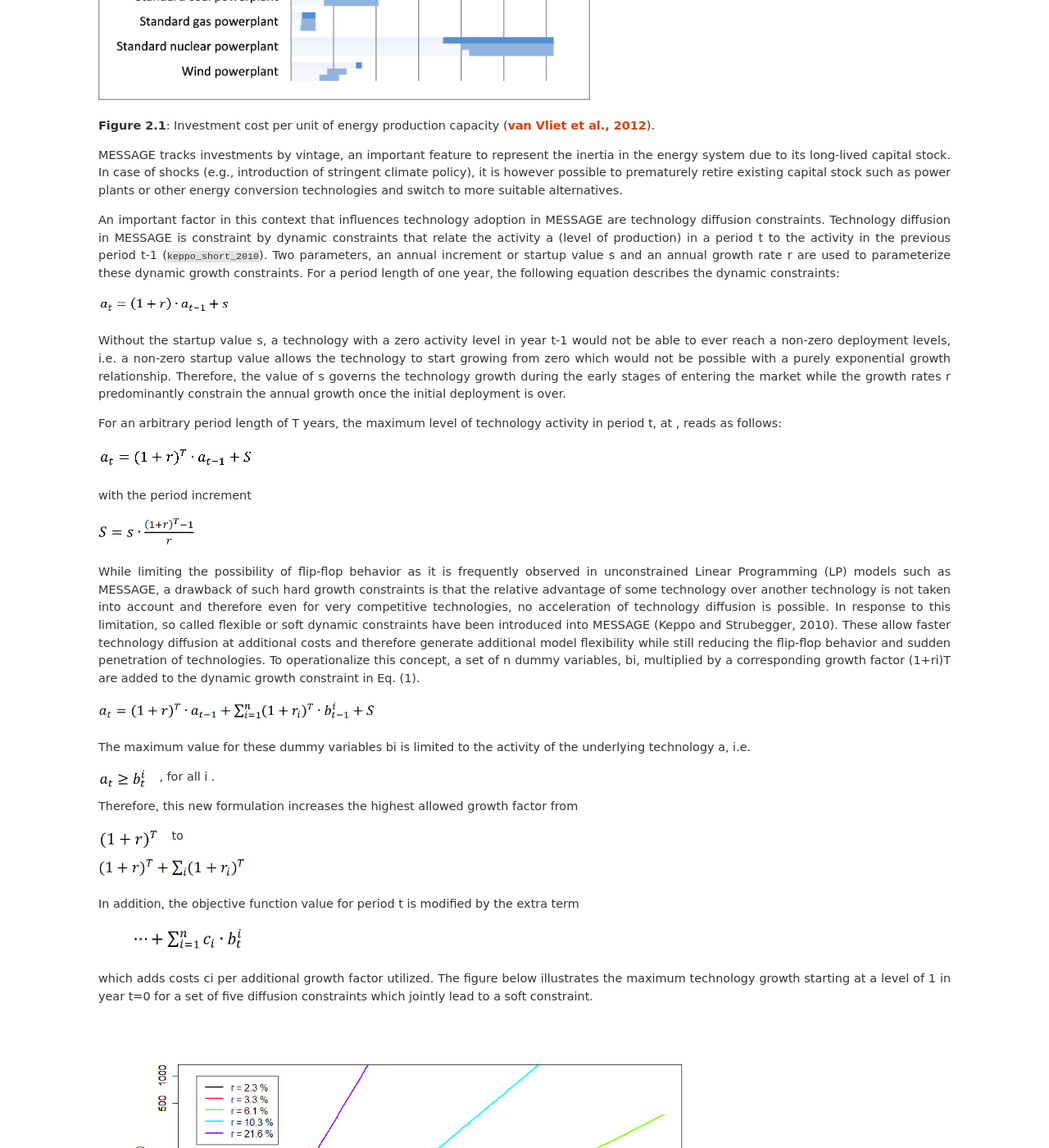
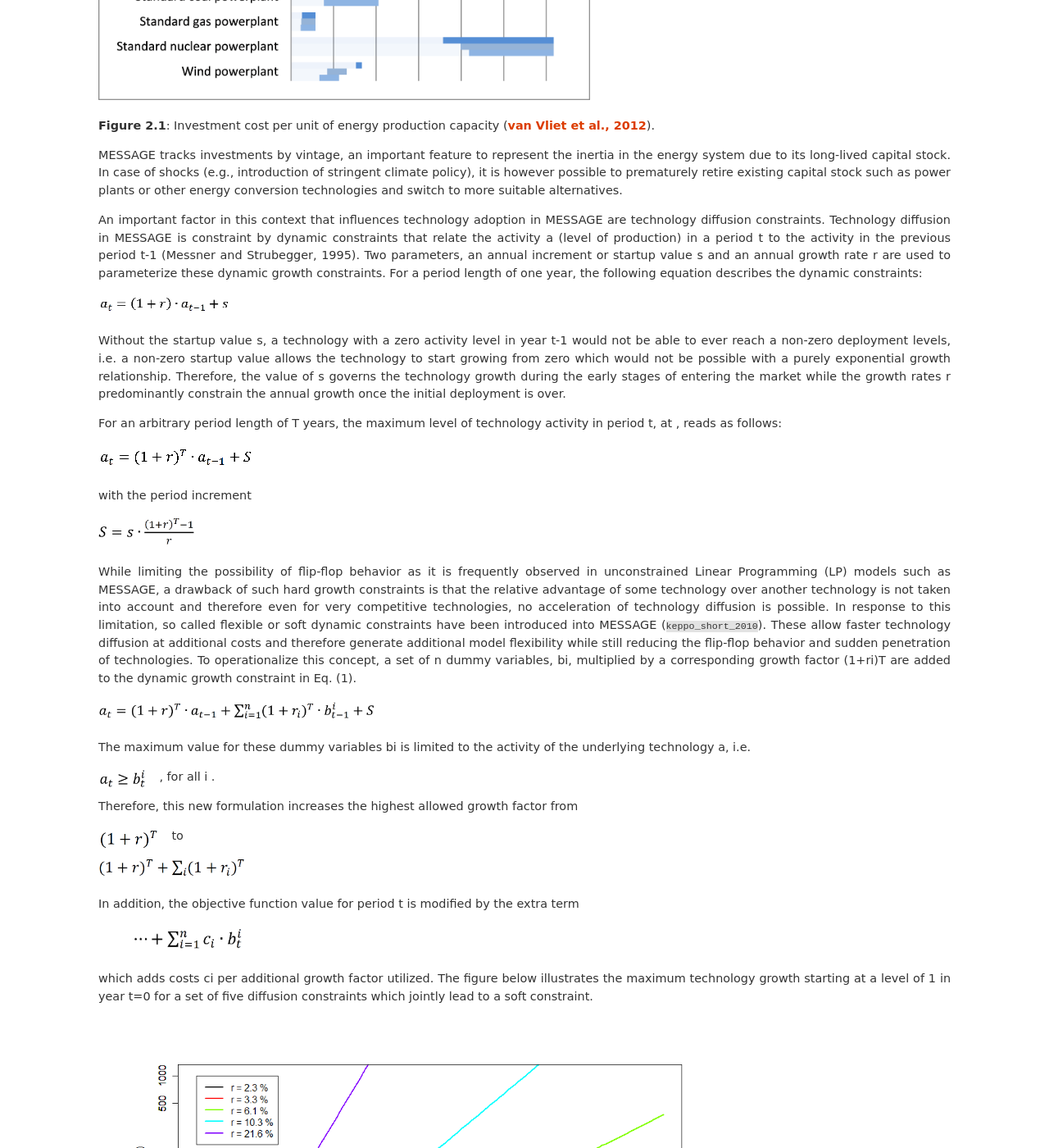
Before and after one commit to yiyi1991/message-ix-models, a Sphinx documentation site: the page built from doc/global/source/message_globiom/socio_econ/tech.rst, in a window 1280 px wide and 1400 px high, scrolled down 1122 px. Shown: the whole window at 82% size. Built offline with Sphinx 7.4.7, drawn with Linux system fonts in a browser that asks for light colours; cross-references to code outside the pages are shown as plain code.

Commit message:
Update tech.rst

```diff
--- a/doc/global/source/message_globiom/socio_econ/tech.rst
+++ b/doc/global/source/message_globiom/socio_econ/tech.rst
@@ -8,7 +8,7 @@ Technological change in MESSAGE is generally treated exogenously, although pione
 
 MESSAGE tracks investments by vintage, an important feature to represent the inertia in the energy system due to its long-lived capital stock. In case of shocks (e.g., introduction of stringent climate policy), it is however possible to prematurely retire existing capital stock such as power plants or other energy conversion technologies and switch to more suitable alternatives.
 
-An important factor in this context that influences technology adoption in MESSAGE are technology diffusion constraints. Technology diffusion in MESSAGE is constraint by dynamic constraints that relate the activity a (level of production) in a period t to the activity in the previous period t-1 (:cite:`keppo_short_2010`). Two parameters, an annual increment or startup value s and an annual growth rate r are used to parameterize these dynamic growth constraints. For a period length of one year, the following equation describes the dynamic constraints:
+An important factor in this context that influences technology adoption in MESSAGE are technology diffusion constraints. Technology diffusion in MESSAGE is constraint by dynamic constraints that relate the activity a (level of production) in a period t to the activity in the previous period t-1 (Messner and Strubegger, 1995). Two parameters, an annual increment or startup value s and an annual growth rate r are used to parameterize these dynamic growth constraints. For a period length of one year, the following equation describes the dynamic constraints:
 
 .. image:: /_static/technology_diffusion_eq_1.png
    :width: 160px
```
Also changed, not shown: other parts of doc/global/source/message_globiom/socio_econ/tech.rst (+1 -1 lines).
